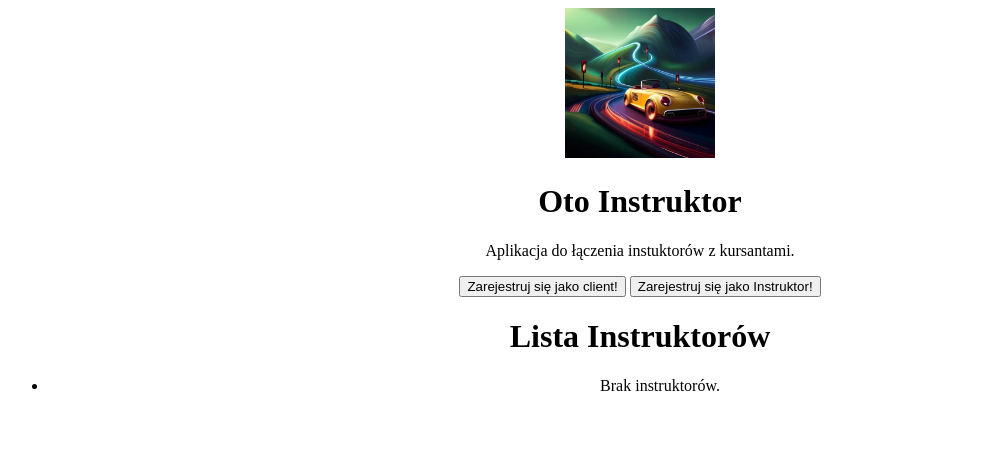
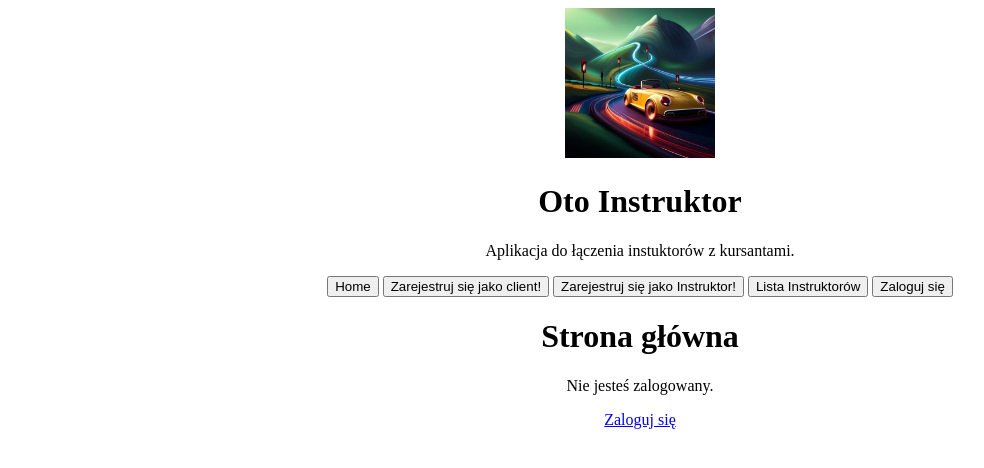
Before and after one commit to TheRizzy/Oto_Instruktor, a Django app: page / in a window 1280 px wide. Shown: the top 468 px of the page, without its empty margins (0-984 px from the left). Run offline with Django 4.2, Linux system fonts and the light colour scheme; data that the repository does not hold is empty.

Commit message:
add login and logout functionality

```diff
--- a/Oto_Instruktor_project/Oto_Instruktor_project/urls.py
+++ b/Oto_Instruktor_project/Oto_Instruktor_project/urls.py
@@ -24,5 +24,8 @@ urlpatterns = [
     path('', ex_views.mainPage.as_view(), name='home'),
     path('register_client/', ex_views.RegisterClient.as_view(), name='register_client'),
     path('register_instructor/', ex_views.RegisterInstructor.as_view(), name='register_instructor'),
+    path('login/', ex_views.loginView.as_view(), name='login'),
+    path('logout/', ex_views.logoutView.as_view(), name='logout'),
+    path('list_instructors/', ex_views.instructorListView.as_view(), name='list_instructors'),
 
 ]
--- a/Oto_Instruktor_project/driving_instructor/templates/driving_instructor/base.html
+++ b/Oto_Instruktor_project/driving_instructor/templates/driving_instructor/base.html
@@ -11,8 +11,11 @@
         <img src="{% static 'logo.jpg' %}" width="150" height="150">
         <h1>Oto Instruktor</h1>
         <p>Aplikacja do łączenia instuktorów z kursantami.</p>
+        <a href="{% url 'home' %}"><button>Home</button></a>
         <a href="{% url 'register_client' %}"><button>Zarejestruj się jako client!</button></a>
         <a href="{% url 'register_instructor' %}"><button>Zarejestruj się jako Instruktor!</button></a>
+        <a href="{% url 'list_instructors' %}"><button>Lista Instruktorów</button></a>
+        <a href="{% url 'login' %}"><button>Zaloguj się</button></a>
         {% block content %}{% endblock %}
     </body>
 </html>
--- a/Oto_Instruktor_project/driving_instructor/templates/driving_instructor/mainPageView.html
+++ b/Oto_Instruktor_project/driving_instructor/templates/driving_instructor/mainPageView.html
@@ -2,13 +2,15 @@
 
 {% block content %}
 
-<h1>Lista Instruktorów</h1>
-    <ul>
-        {% for instructor in instructors %}
-            <li>{{ instructor.first_name }} {{ instructor.last_name }}</li>
-        {% empty %}
-            <li>Brak instruktorów.</li>
-        {% endfor %}
-    </ul>
+<h1>Strona główna</h1>
+
+    {% if user.is_authenticated %}
+        <p>Zalogowany użytkownik: {{ user.username }}</p>
+        <a href="{% url 'logout' %}">Wyloguj</a>
+    {% else %}
+        <p>Nie jesteś zalogowany.</p>
+        <a href="{% url 'login' %}">Zaloguj się</a>
+    {% endif %}
+
 
 {% endblock %}
--- a/Oto_Instruktor_project/driving_instructor/views.py
+++ b/Oto_Instruktor_project/driving_instructor/views.py
@@ -1,19 +1,36 @@
+from typing import Any, Dict
 from django.shortcuts import redirect, render
 from django.urls import reverse_lazy
 from django.views.generic import CreateView
 from .models import User, Instructor
 from django.views import View
 from django.views.generic import ListView, TemplateView, FormView
+from django.contrib.auth.views import LoginView, LogoutView
 from .forms import RegisterInstructorForm, RegisterClientForm
 
 
 
-class mainPage(ListView):
+class mainPage(TemplateView):
     """
-    Class view for home page, with display list of instructors and button for registration.
+    Class view for home page and display of login user.
+    """
+    template_name = 'driving_instructor/mainPageView.html'
+
+    def get_context_data(self, **kwargs: Any) -> Dict[str, Any]:
+        """
+        Method who allows to add additional data to the template context.
+        """
+        context = super().get_context_data(**kwargs)
+        context['user'] = self.request.user
+        return context
+
+
+class instructorListView(ListView):
+    """
+    Class view for display list of instructors.
     """
     model = User
-    template_name = 'driving_instructor/mainPageView.html'
+    template_name = 'driving_instructor/listInstructorsView.html'
     context_object_name = 'instructors'
 
     def get_queryset(self):
@@ -53,9 +70,29 @@ class RegisterClient(FormView):
 
     def form_valid(self, form):
         """
-        his method is called when valid form data has been POSTed.
+        This method is called when valid form data has been POSTed.
         It should return an HttpResponse.
         In my case this function save new user to database as User
         """
         form.save()
         return super().form_valid(form)
+
+
+class loginView(LoginView):
+    """
+    Class view for login
+    """
+    template_name = 'driving_instructor/login.html'
+    redirect_authenticated_user = True # Redirect login users to home page
+
+    def get_success_url(self):
+        """
+        Redirect login user to home page
+        """
+        return reverse_lazy('home')
+
+class logoutView(LogoutView):
+    """
+    Class view for logout. After logout user will be redirect to home view.
+    """
+    next_page = 'home'
```
Also changed, not shown: Oto_Instruktor_project/Oto_Instruktor_project/settings.py (+7 -0 lines), Oto_Instruktor_project/driving_instructor/templates/driving_instructor/listInstructorsView.html (added, +14 -0 lines), Oto_Instruktor_project/driving_instructor/templates/driving_instructor/login.html (added, +17 -0 lines).
